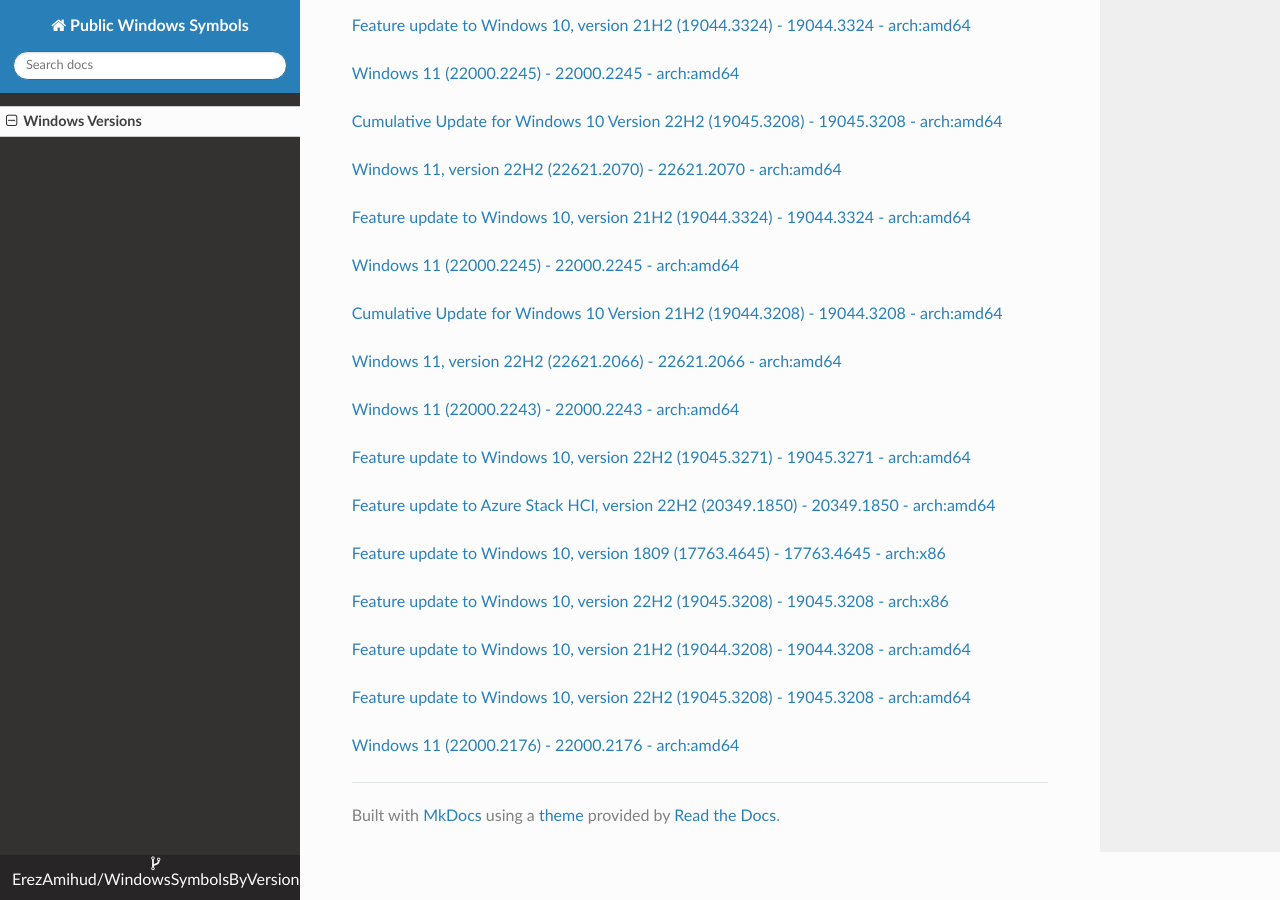
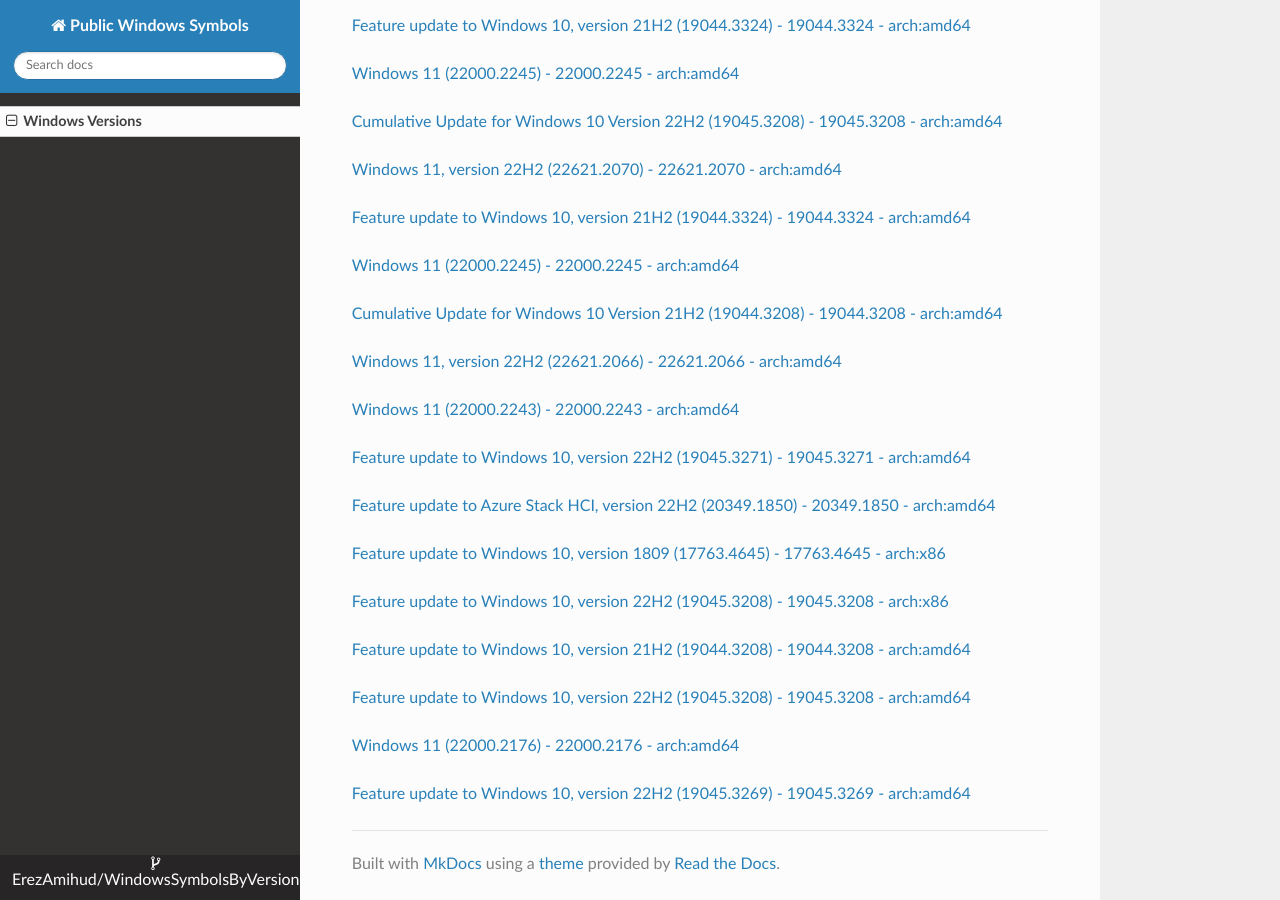
Before and after one commit to ErezAmihud/WindowsSymbolsByVersion, an MkDocs documentation site: the page built from docs/index.md, in a window 1280 px wide and 900 px high, scrolled down 27965 px. Built offline with MkDocs 1.6.1, drawn with Linux system fonts in a browser that asks for light colours; nearby versions of some CDN libraries.

Commit message:
Automated commit, add manifest for 5c5f51d6-2602-406a-9bcb-825f6ee5cb10

```diff
--- a/docs/index.md
+++ b/docs/index.md
@@ -1597,3 +1597,6 @@
 
 
 [Windows 11 (22000.2176) - 22000.2176 - arch:amd64](https://github.com/ErezAmihud/WindowsSymbolsByVersion/blob/main/manifests/6f5c7066-1c20-4c3e-b710-5c0fde2d8df2.manifest)
+
+
+[Feature update to Windows 10, version 22H2 (19045.3269) - 19045.3269 - arch:amd64](https://github.com/ErezAmihud/WindowsSymbolsByVersion/blob/main/manifests/5c5f51d6-2602-406a-9bcb-825f6ee5cb10.manifest)
```
Also changed, not shown: process_builds.json (+1 -1 lines), 1 other file.
